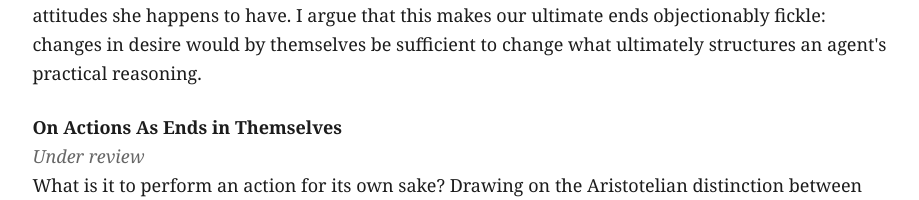
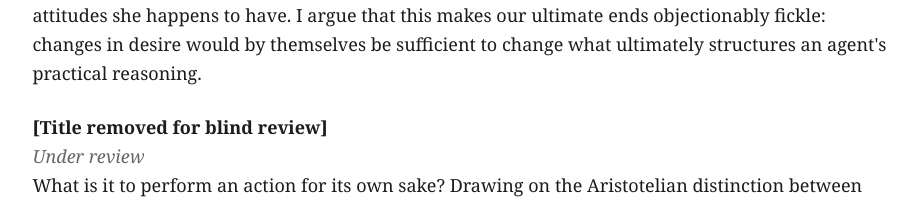
Before and after one commit to kyoungmincho/kyoungmincho.github.io, a plain HTML site: page research.html in a window 1280 px wide. Shown: the part 890-1090 px from the top of the page, without its empty margins (180-1099 px from the left). Drawn offline with Linux system fonts and the light colour scheme.

Commit message:
Remove title for blind review in research.html

```diff
--- a/research.html
+++ b/research.html
@@ -47,7 +47,7 @@
     </section>
 
     <section class="paper">
-      <div class="paper-title">On Actions As Ends in Themselves</div>
+      <div class="paper-title">[Title removed for blind review]</div>
       <div class="status">Under review</div>
       <p>What is it to perform an action for its own sake? Drawing on the Aristotelian distinction between <em>kinesis</em> and <em>energeia</em>, I distinguish actions whose ends lie in products or outcomes from actions whose ends are realized in the activity itself, and use that distinction to illuminate the purposive structure of action pursued for its own sake.</p>
     </section>
```
